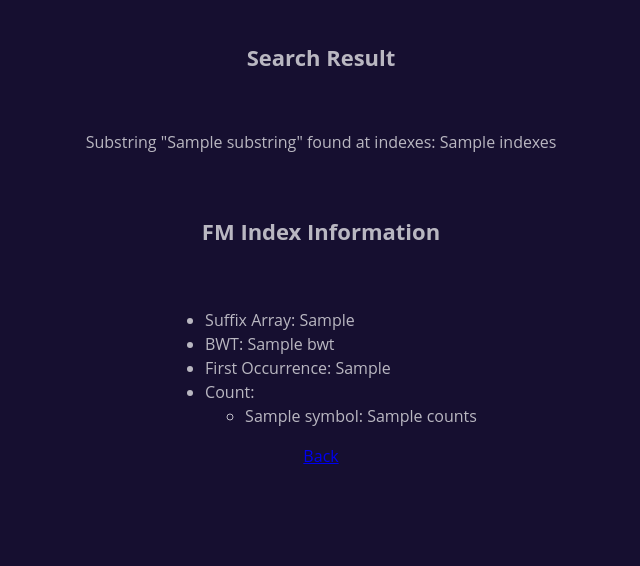
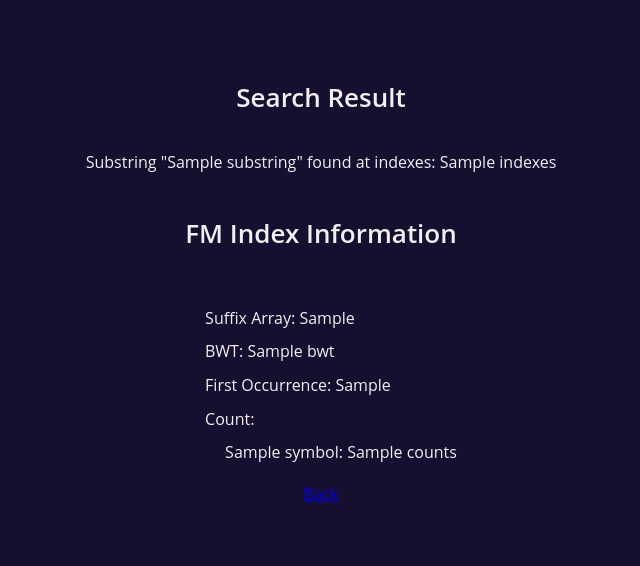
Before and after one commit to kris96tian/bioinfo_tool, a Flask app: template templates/result.html in a window 1280 px wide. Shown: the top 566 px of the page, without its empty margins (319-959 px from the left). Run offline with Flask 3, Linux system fonts and the light colour scheme; the template is opened without the code that fills it: most values are stand-ins (such as "Sample title", 1, 10 or a date in 2020).

Commit message:
Update result.html

```diff
--- a/templates/result.html
+++ b/templates/result.html
@@ -3,43 +3,59 @@
 <head>
   <title>Search Results:</title>
   <style>
-        body
+  body {
+      font-family: "Open Sans", Arial, sans-serif;
+      font-size: 16px;
+      line-height: 1.6;
+      color: #f0f0f0;
+      background-color: #160f30;
+      margin: 0;
+    }
 
- {
-    font-family: "Open Sans", Arial, sans-serif;
-    font-size: 20px;
-    line-height: 1.8;
-    font-weight: 400;
-    color: rgba(300, 300, 300, 0.7);
-    background: #160f30;
-           margin: 0;
-    font-size: 1rem;
-    font-weight: 400;
-    line-height: 1.5;
+    .container {
+      padding: 60px;
       display: flex;
       flex-direction: column;
+      justify-content: center;
       align-items: center;
-
-}
-     h1,h2 {
-        font-size: 22px;
-        display: flex;
-        flex-direction: column;
-        align-items: center;
-    padding: 26px;
+      max-width: 600px;
+      margin: 0 auto;
     }
 
+    h1, h2 {
+      font-size: 26px;
+      font-weight: 600;
+      text-align: center;
+      margin-bottom: 15px;
+    }
+
+    ul {
+      list-style: none;
+      padding: 0;
+    }
+
+    li {
+      margin-bottom: 8px;
+    }
+
+    .fm-index-data {
+      margin-top: 20px;
+    }
+
+    .fm-index-data ul {
+      margin-left: 20px;
+    }
   </style>
 </head>
 <body>
-    <h1>Search Result</h1>
+  <div class="container"> <h1>Search Result</h1>
     {% if indexes %}
       <p>Substring "{{ substring }}" found at indexes: {{ indexes }}</p>
     {% else %}
       <p>Substring "{{ substring }}" not found</p>
     {% endif %}
     <h2>FM Index Information</h2>
-    <ul>
+    <div class="fm-index-data"> <ul>
         <li>Suffix Array: {{ fm.suffix_array }}</li>
         <li>BWT: {{ fm.bwt }}</li>
         <li>First Occurrence: {{ fm.first_occurrence }}</li>
@@ -50,6 +66,8 @@
           {% endfor %}
         </ul>
       </ul>
+    </div>
     <a href="/">Back</a>
+  </div>
 </body>
 </html>
```
Lines whose indentation alone changed are shown as unchanged.
